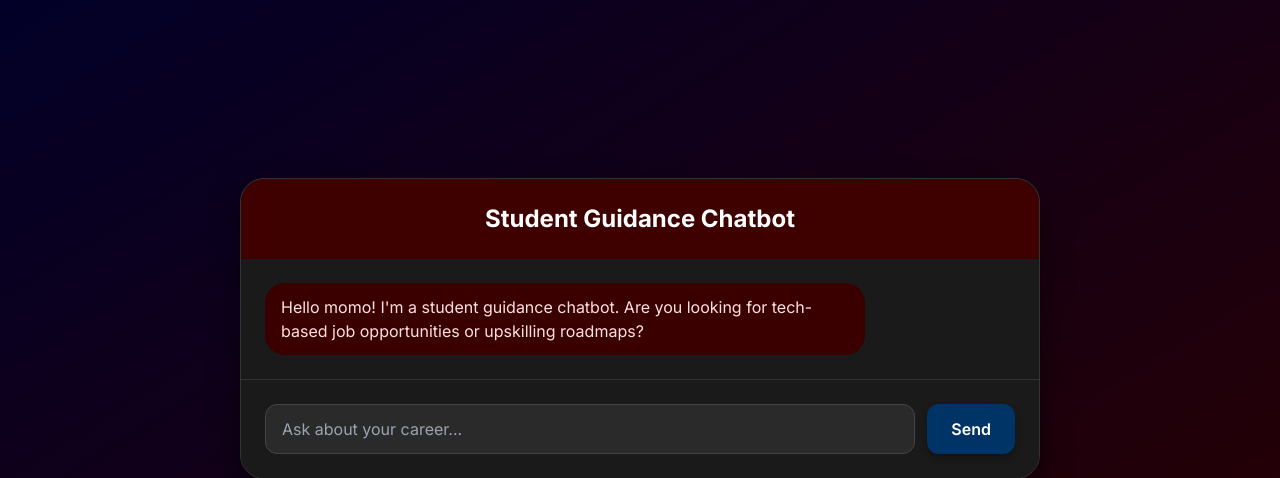
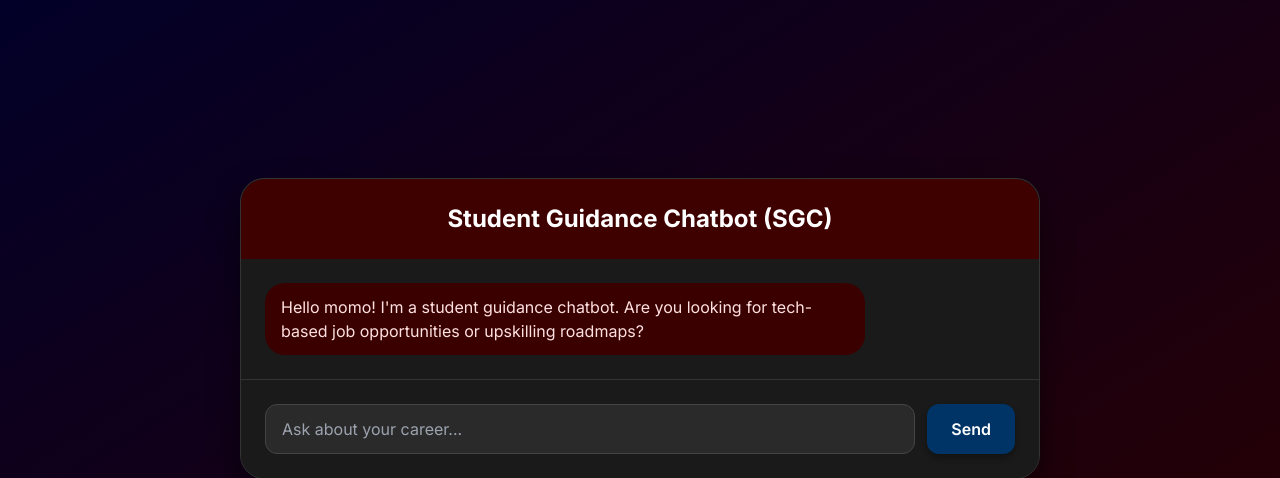
Before and after one commit to Haseebasi/studence-guidence-chatbot, a Flask app: page /chat_app in a window 1280 px wide. Shown: the part 72-550 px from the top of the page. Run offline with Flask 3, Linux system fonts and the light colour scheme; a user stored in the database is signed in; data comes from the database, SQL or seed files in the repository; some libraries are stand-ins or nearby versions.

Commit message:
Updated name in chat_app.html

```diff
--- a/templates/chat_app.html
+++ b/templates/chat_app.html
@@ -139,7 +139,7 @@
 
     <div class="chat-container">
         <div class="chat-header">
-            <h1 class="text-2xl font-bold">Student Guidance Chatbot</h1>
+            <h1 class="text-2xl font-bold">Student Guidance Chatbot (SGC)</h1>
         </div>
         <div id="chat-messages" class="chat-messages">
             <!-- Initial greeting message will be dynamically updated by JavaScript -->
```
